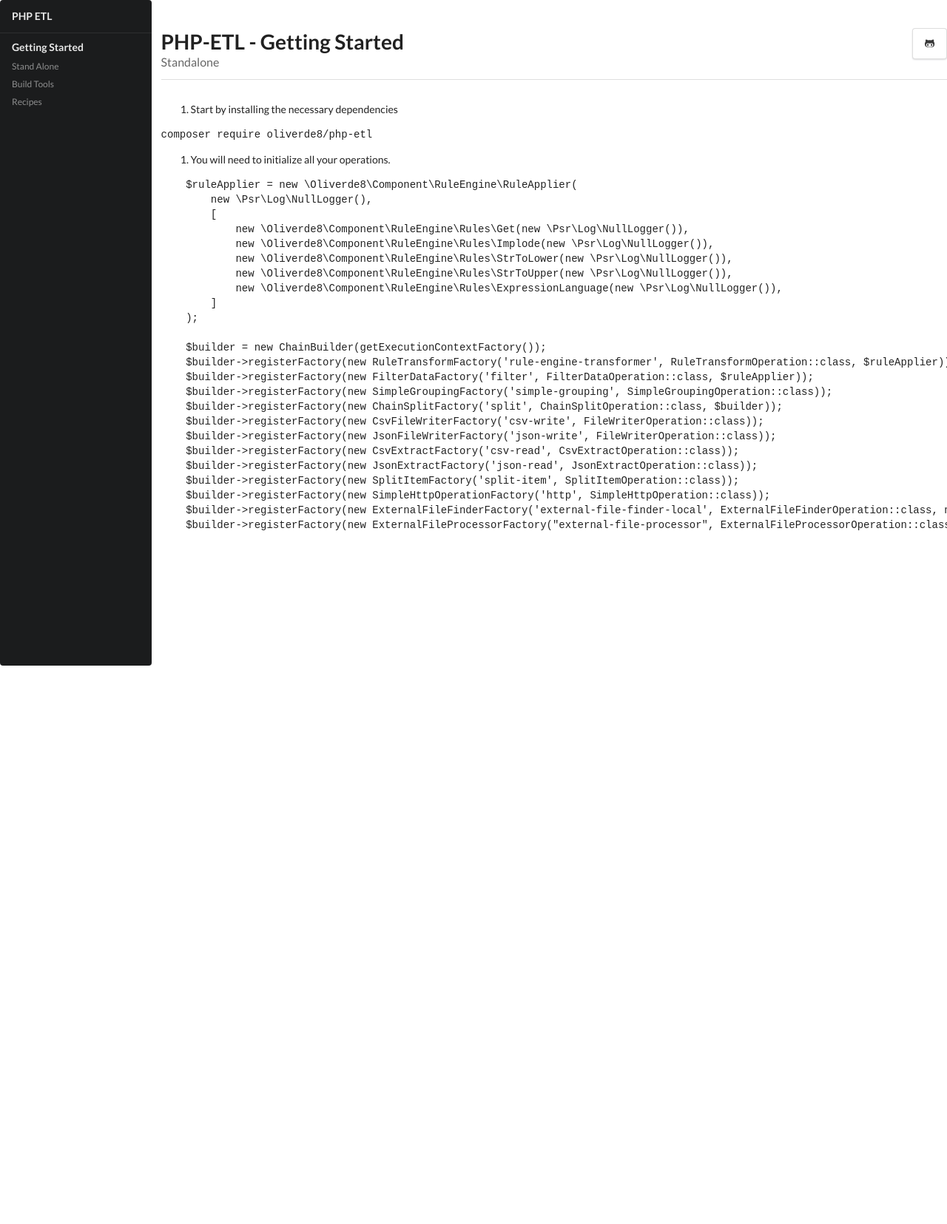
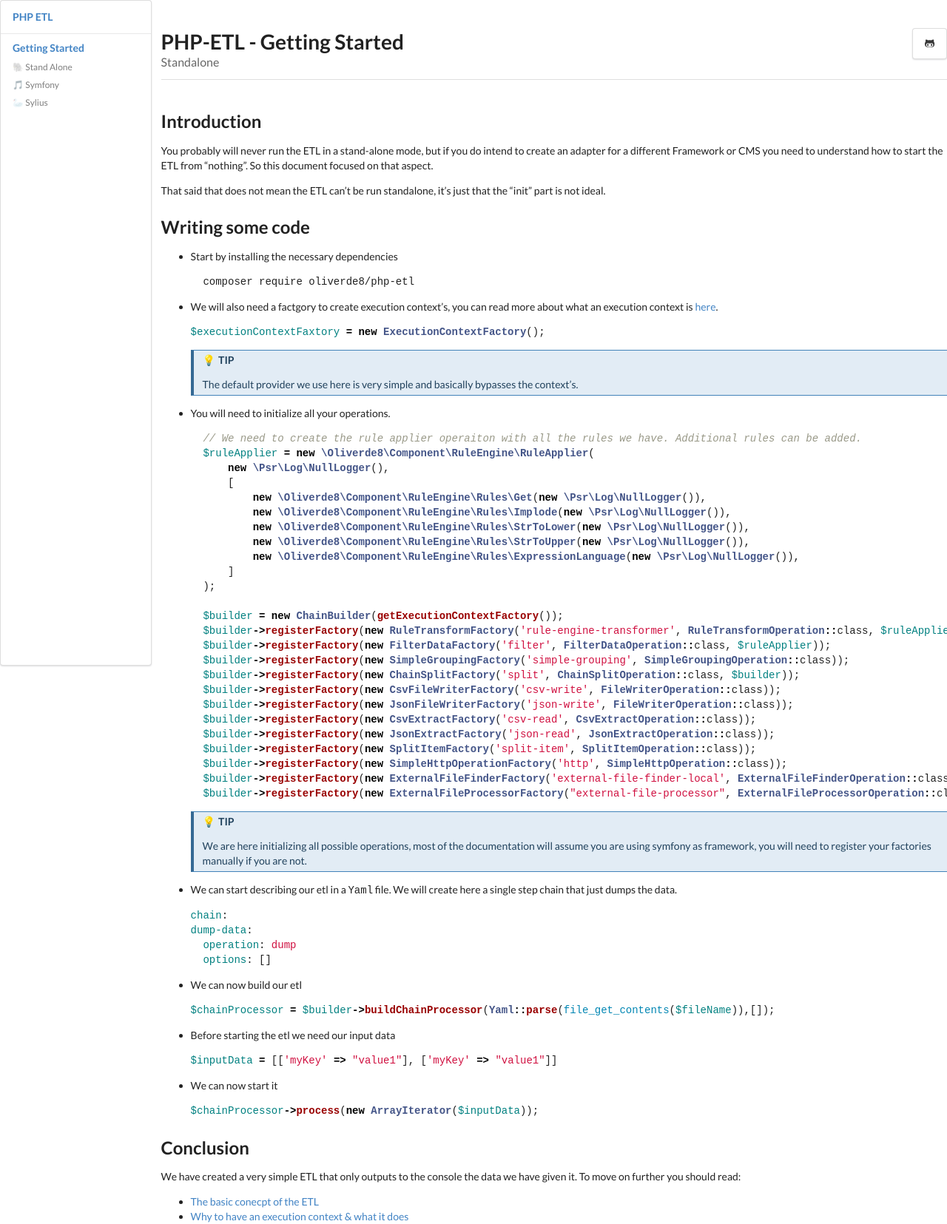
Before and after one commit to oliverde8/php-etl, a Jekyll site: the page built from docs/doc/getting-started/standalone.md, in a window 1280 px wide. Shown: the whole page at 74% size. Built offline with Jekyll 4.4.1, drawn with Linux system fonts in a browser that asks for light colours; nearby versions of some CDN libraries; before the commit the page ends 900 px from its top, so only the background shows below that.

Commit message:
chore: Started working on a documentation page.

````diff
--- a/docs/_config.yml
+++ b/docs/_config.yml
@@ -26,6 +26,8 @@ github_username:  oliverde8
 
 # Build settings
 markdown: kramdown
+highlighter: rouge
+input: GFM
 plugins: []
 
 # exclude:
--- a/docs/_includes/menu.html
+++ b/docs/_includes/menu.html
@@ -1,6 +1,6 @@
 
 <div id="main-menu">
-    <div class="ui vertical inverted menu">
+    <div class="ui vertical menu">
         <div class="item">
             <!--                        <a class="ui logo icon image" href="/">-->
             <!--                            <img src="/images/logo.png">-->
@@ -9,19 +9,20 @@
         </div>
 
         <div class="item">
-            <div class="header">Getting Started</div>
+            <div class="header">
+                <a href="doc/getting-started.html">Getting Started</a>
+            </div>
             <div class="menu">
-
-                <a class="item" href="/getting-started/standalone.html">
-                    Stand Alone
+                <a class="item" href="/doc/getting-started/standalone.html">
+                    🐘 Stand Alone
                 </a>
 
-                <a class="item" href="/getting-started/symfony.html">
-                    Build Tools
+                <a class="item" href="/doc/getting-started/symfony.html">
+                    🎵 Symfony
                 </a>
 
-                <a class="item" href="/getting-started/sylius.html">
-                    Recipes
+                <a class="item" href="/doc/getting-started/sylius.html">
+                    🦢 Sylius
                 </a>
             </div>
         </div>
--- /dev/null
+++ b/docs/assets/css/code.css
@@ -0,0 +1,61 @@
+.highlight .hll { background-color: #ffffcc }
+.highlight .c { color: #999988; font-style: italic } /* Comment */
+.highlight .err { color: #a61717; background-color: #e3d2d2 } /* Error */
+.highlight .k { color: #000000; font-weight: bold } /* Keyword */
+.highlight .o { color: #000000; font-weight: bold } /* Operator */
+.highlight .cm { color: #999988; font-style: italic } /* Comment.Multiline */
+.highlight .cp { color: #999999; font-weight: bold; font-style: italic } /* Comment.Preproc */
+.highlight .c1 { color: #999988; font-style: italic } /* Comment.Single */
+.highlight .cs { color: #999999; font-weight: bold; font-style: italic } /* Comment.Special */
+.highlight .gd { color: #000000; background-color: #ffdddd } /* Generic.Deleted */
+.highlight .ge { color: #000000; font-style: italic } /* Generic.Emph */
+.highlight .gr { color: #aa0000 } /* Generic.Error */
+.highlight .gh { color: #999999 } /* Generic.Heading */
+.highlight .gi { color: #000000; background-color: #ddffdd } /* Generic.Inserted */
+.highlight .go { color: #888888 } /* Generic.Output */
+.highlight .gp { color: #555555 } /* Generic.Prompt */
+.highlight .gs { font-weight: bold } /* Generic.Strong */
+.highlight .gu { color: #aaaaaa } /* Generic.Subheading */
+.highlight .gt { color: #aa0000 } /* Generic.Traceback */
+.highlight .kc { color: #000000; font-weight: bold } /* Keyword.Constant */
+.highlight .kd { color: #000000; font-weight: bold } /* Keyword.Declaration */
+.highlight .kn { color: #000000; font-weight: bold } /* Keyword.Namespace */
+.highlight .kp { color: #000000; font-weight: bold } /* Keyword.Pseudo */
+.highlight .kr { color: #000000; font-weight: bold } /* Keyword.Reserved */
+.highlight .kt { color: #445588; font-weight: bold } /* Keyword.Type */
+.highlight .m { color: #009999 } /* Literal.Number */
+.highlight .s { color: #d01040 } /* Literal.String */
+.highlight .na { color: #008080 } /* Name.Attribute */
+.highlight .nb { color: #0086B3 } /* Name.Builtin */
+.highlight .nc { color: #445588; font-weight: bold } /* Name.Class */
+.highlight .no { color: #008080 } /* Name.Constant */
+.highlight .nd { color: #3c5d5d; font-weight: bold } /* Name.Decorator */
+.highlight .ni { color: #800080 } /* Name.Entity */
+.highlight .ne { color: #990000; font-weight: bold } /* Name.Exception */
+.highlight .nf { color: #990000; font-weight: bold } /* Name.Function */
+.highlight .nl { color: #990000; font-weight: bold } /* Name.Label */
+.highlight .nn { color: #555555 } /* Name.Namespace */
+.highlight .nt { color: #000080 } /* Name.Tag */
+.highlight .nv { color: #008080 } /* Name.Variable */
+.highlight .ow { color: #000000; font-weight: bold } /* Operator.Word */
+.highlight .w { color: #bbbbbb } /* Text.Whitespace */
+.highlight .mf { color: #009999 } /* Literal.Number.Float */
+.highlight .mh { color: #009999 } /* Literal.Number.Hex */
+.highlight .mi { color: #009999 } /* Literal.Number.Integer */
+.highlight .mo { color: #009999 } /* Literal.Number.Oct */
+.highlight .sb { color: #d01040 } /* Literal.String.Backtick */
+.highlight .sc { color: #d01040 } /* Literal.String.Char */
+.highlight .sd { color: #d01040 } /* Literal.String.Doc */
+.highlight .s2 { color: #d01040 } /* Literal.String.Double */
+.highlight .se { color: #d01040 } /* Literal.String.Escape */
+.highlight .sh { color: #d01040 } /* Literal.String.Heredoc */
+.highlight .si { color: #d01040 } /* Literal.String.Interpol */
+.highlight .sx { color: #d01040 } /* Literal.String.Other */
+.highlight .sr { color: #009926 } /* Literal.String.Regex */
+.highlight .s1 { color: #d01040 } /* Literal.String.Single */
+.highlight .ss { color: #990073 } /* Literal.String.Symbol */
+.highlight .bp { color: #999999 } /* Name.Builtin.Pseudo */
+.highlight .vc { color: #008080 } /* Name.Variable.Class */
+.highlight .vg { color: #008080 } /* Name.Variable.Global */
+.highlight .vi { color: #008080 } /* Name.Variable.Instance */
+.highlight .il { color: #009999 } /* Literal.Number.Integer.Long */
--- a/docs/assets/css/custom.css
+++ b/docs/assets/css/custom.css
@@ -1,4 +1,4 @@
-
+@import "code.css";
 #main-div {
     width: 100%
 }
@@ -19,3 +19,60 @@
     height: 100vh;
     float: right
 }
+
+blockquote.block-tip {
+    background-color: #e2ecf5;
+    border: solid 1px #4283b9;
+    border-left: solid 4px #356994;
+    color: #21425d;
+    padding: 4px 12px;
+    width: 100%;
+
+    h5::before {
+        margin-right: 4px;
+        content: "💡"
+    }
+}
+
+
+blockquote.block-info {
+    background-color: #e2f5ec;
+    border: solid 1px #42b983;
+    border-left: solid 4px #359469;
+    color: #215d42;
+    padding: 4px 12px;
+    width: 100%;
+
+    h5::before {
+        margin-right: 6px;
+        content: "ℹ️"
+    }
+}
+
+blockquote.block-warning {
+    background-color: rgba(255, 229, 100, .25);
+    border: solid 1px #e7c000;
+    border-left: solid 4px #b29400;
+    color: #6b5900;
+    padding: 4px 12px;
+    width: 100%;
+
+    h5::before {
+        margin-right: 6px;
+        content: "⚠️"
+    }
+}
+
+blockquote.block-error {
+    background-color: #ffe0e0;
+    border: solid 1px #c00;
+    border-left: solid 4px #c00;
+    color: #600;
+    padding: 4px 12px;
+    width: 100%;
+
+    h5::before {
+        margin-right: 6px;
+        content: "‼️"
+    }
+}
--- a/docs/doc/getting-started/standalone.md
+++ b/docs/doc/getting-started/standalone.md
@@ -4,15 +4,34 @@ title: PHP-ETL - Getting Started
 subTitle: Standalone
 ---
 
-1. Start by installing the necessary dependencies
+## Introduction
 
-```bash
-composer require oliverde8/php-etl
+You probably will never run the ETL in a stand-alone mode, but if you do intend to create an adapter
+for a different Framework or CMS you need to understand how to start the ETL from "nothing". So this document
+focused on that aspect.
+
+That said that does not mean the ETL can't be run standalone, it's just that the "init" part is not ideal.
+
+## Writing some code
+
+- Start by installing the necessary dependencies
+```sh
+    composer require oliverde8/php-etl
 ```
 
-2. You will need to initialize all your operations.
+- We will also need a factgory to create execution context's, you can read more about what an execution context is
+[here](/doc/01-understand-the-etl/execution-context.html).
+```php
+$executionContextFaxtory = new ExecutionContextFactory();
+```
 
+> ##### TIP
+> The default provider we use here is very simple and basically bypasses the context's.
+{: .block-tip }
+
+- You will need to initialize all your operations.
 ```php
+    // We need to create the rule applier operaiton with all the rules we have. Additional rules can be added.
     $ruleApplier = new \Oliverde8\Component\RuleEngine\RuleApplier(
         new \Psr\Log\NullLogger(),
         [
@@ -37,5 +56,42 @@ composer require oliverde8/php-etl
     $builder->registerFactory(new SimpleHttpOperationFactory('http', SimpleHttpOperation::class));
     $builder->registerFactory(new ExternalFileFinderFactory('external-file-finder-local', ExternalFileFinderOperation::class, new LocalFileSystem("/")));
     $builder->registerFactory(new ExternalFileProcessorFactory("external-file-processor", ExternalFileProcessorOperation::class));
+```
 
+> ##### TIP
+> We are here initializing all possible operations, most of the documentation
+> will assume you are using symfony as framework, you will need to register your factories manually
+> if you are not.
+{: .block-tip }
+
+
+- We can start describing our etl in a `Yaml` file. We will create here a single step chain that just dumps the data.
+```yaml
+chain:
+  dump-data:
+    operation: dump
+    options: []
 ```
+
+- We can now build our etl
+```php
+$chainProcessor = $builder->buildChainProcessor(Yaml::parse(file_get_contents($fileName)),[]);
+```
+
+- Before starting the etl we need our input data
+```php
+$inputData = [['myKey' => "value1"], ['myKey' => "value1"]]
+```
+
+- We can now start it
+```php
+$chainProcessor->process(new ArrayIterator($inputData));
+```
+
+## Conclusion
+
+We have created a very simple ETL that only outputs to the console the data we have given it. To move on further you
+should read:
+
+- [The basic conecpt of the ETL](/doc/01-understand-the-etl/the-concept.html)
+- [Why to have an execution context & what it does](/doc/01-understand-the-etl/execution-context.html)
````
Also changed, not shown: docs/doc/01-understand-the-etl/execution-context.md (added, +5 -0 lines), docs/doc/01-understand-the-etl/the-concept.md (added, +5 -0 lines), docs/doc/getting-started.html (+3 -4 lines), docs/index.md (+12 -11 lines), docs/Gemfile.lock (added), 1 other file.
